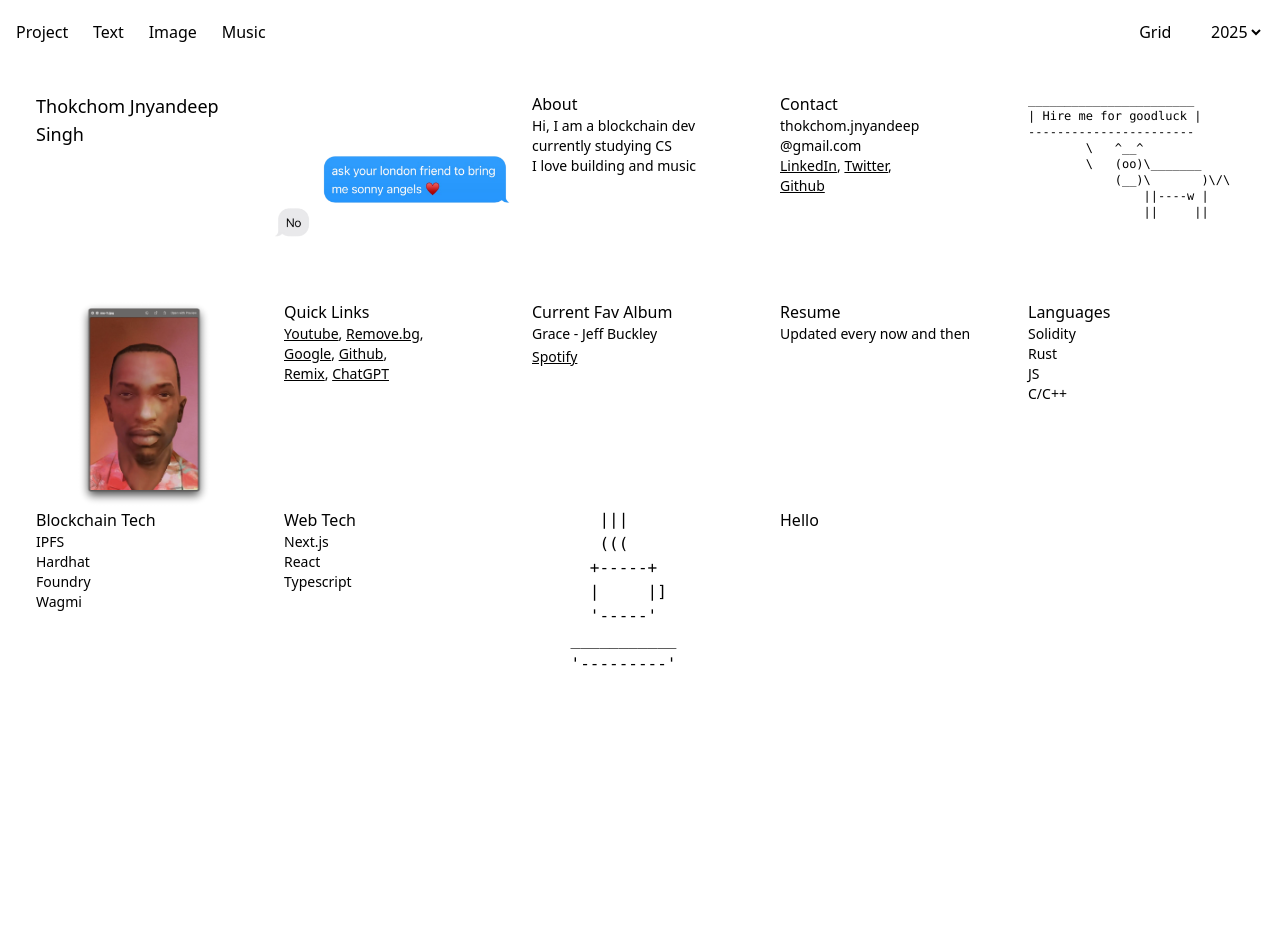
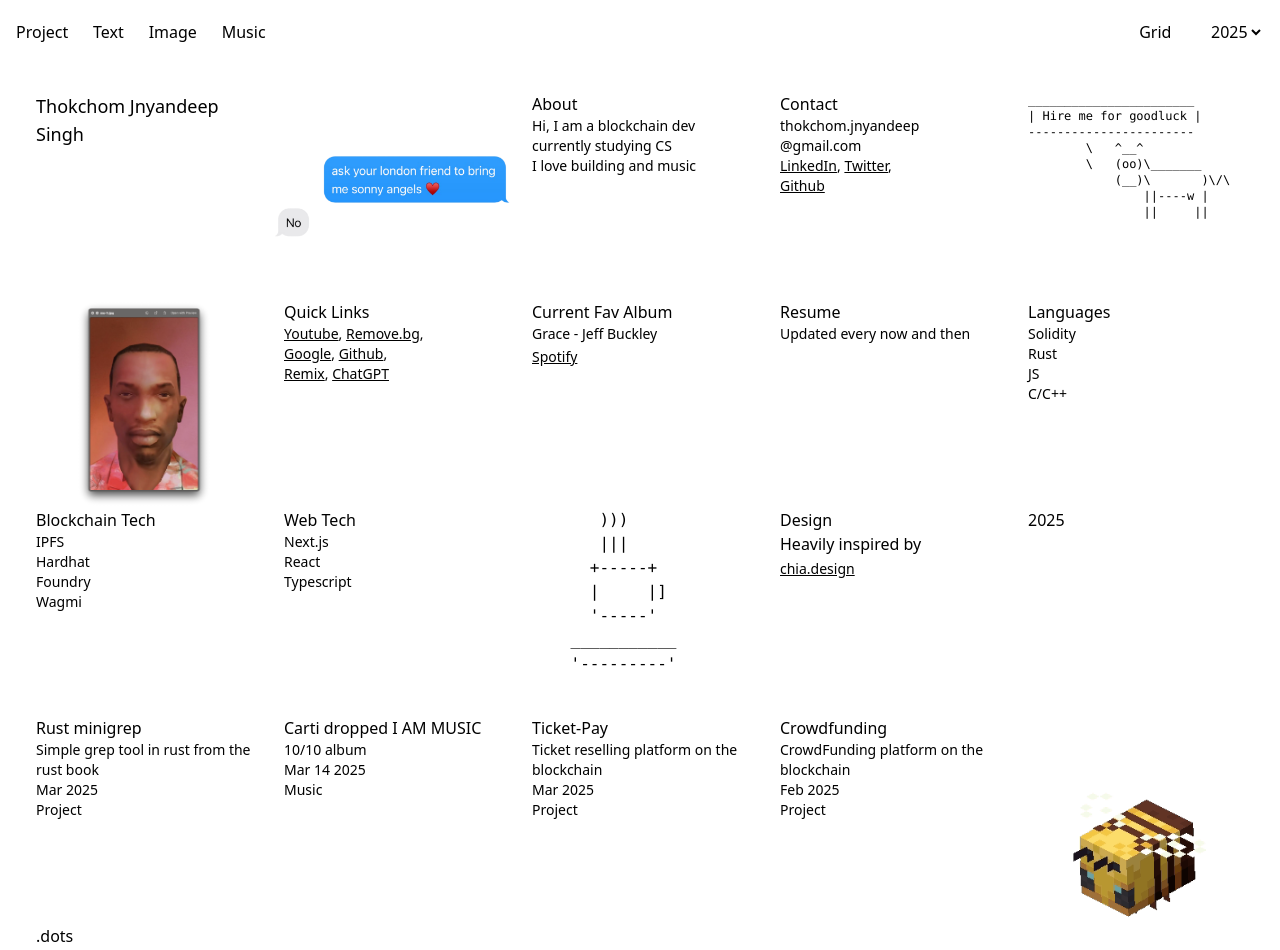
Before and after one commit to jny0444/portfolio, a Next.js app: page / in a window 1280 px wide. Shown: the top 950 px of the page. Before the commit the page ends 800 px from the top, so only its background shows below. Built offline with nearby package versions, Linux system fonts and the light colour scheme.

Commit message:
feat: 2025 projs

```diff
--- a/app/globals.css
+++ b/app/globals.css
@@ -3,3 +3,7 @@
 .outer-div > div {
   @apply p-4 pt-0 pb-0 h-40 md:h-52 ;
 }
+
+html {
+  scroll-behavior: smooth;
+}
--- a/app/page.tsx
+++ b/app/page.tsx
@@ -81,7 +81,15 @@ export default function Home() {
           </ol>
         </div>
         <Coffee />
+        <div className="hover:cursor-copy">
+          <p>Design</p>
+          <p>Heavily inspired by</p>
+          <a href="https://chia.design" className="text-sm underline">
+            chia.design
+          </a>
+        </div>
         <Project2025 />
+
       </div>
     </div>
   );
--- a/components/Navbar.tsx
+++ b/components/Navbar.tsx
@@ -1,12 +1,23 @@
 "use client";
 
+import { useRouter } from "next/navigation";
 import { useState } from "react";
 
 export default function Navbar() {
+    const router = useRouter();
   const [isClicked, setIsClicked] = useState(false);
   const [activeItem, setActiveItem] = useState<string | null>(null);
   const [selectedNav, setSelectedNav] = useState<string | null>(null);
   const [viewMode, setViewMode] = useState<"Grid" | "List">("Grid");
+
+  const handleSelectChange = (event: React.ChangeEvent<HTMLSelectElement>) => {
+    const selectedYear = event.target.value;
+    router.push(`#${selectedYear}`, undefined, { shallow: true });
+
+    // Scroll to the section
+    document.getElementById(selectedYear)?.scrollIntoView({ behavior: "smooth" });
+  };
+
 
   const handleNavClick = (item: string) => {
     setActiveItem(item);
@@ -87,7 +98,7 @@ export default function Navbar() {
             {viewMode}
           </li>
           <li className="py-1">
-            <select className="w-full md:w-auto cursor-s-resize">
+            <select className="w-full md:w-auto cursor-s-resize" onChange={handleSelectChange}>
               <option>2025</option>
               <option>2024</option>
               <option>2023</option>
--- a/components/Project-2025.tsx
+++ b/components/Project-2025.tsx
@@ -1,7 +1,54 @@
+import { project_2025 } from "@/constants/project-2025";
+import LinkTo from "./LinkTo";
+import Image from "next/image";
+
 export default function Project2025() {
-    return (
-        <div>
-            Hello
-        </div>
-    )
+  return (
+    <>
+      <div id="2025">2025</div>
+      {project_2025.map((project, index) => {
+        if (index < 4) {
+          return (
+            <div key={index}>
+              <LinkTo href={project.link} underline="underline">
+                <p className="text-base">{project.title}</p>
+                <p className="text-sm">{project.description}</p>
+                <p className="text-sm">{project.date}</p>
+                <p className="text-sm">{project.tags}</p>
+              </LinkTo>
+            </div>
+          );
+        }
+      })}
+
+      <div className="relative" key="bee">
+        <Image
+          src="/bee.gif"
+          alt="bee"
+          fill
+          className="object-contain rounded-lg"
+          draggable={false}
+        />
+      </div>
+
+      {project_2025.map((project, index) => {
+        if (index >= 4) {
+          return (
+            <div key={index}>
+              <LinkTo href={project.link} underline="underline">
+                <p className="text-base">{project.title}</p>
+                <p className="text-sm">{project.description}</p>
+                <p className="text-sm">{project.date}</p>
+                <p className="text-sm">{project.tags}</p>
+              </LinkTo>
+            </div>
+          );
+        }
+      })}
+    </>
+  );
 }
+
+{
+  /*  */
+}
--- /dev/null
+++ b/constants/project-2025.ts
@@ -0,0 +1,44 @@
+export interface Project {
+  title: string;
+  description: string;
+  tags: string;
+  date: string;
+  link?: string;
+}
+
+export const project_2025: Project[] = [
+  {
+    title: "Rust minigrep",
+    description: "Simple grep tool in rust from the rust book",
+    tags: "Project",
+    date: "Mar 2025",
+    link: "https://github.com/jny0444/rust-minigrep",
+  },
+  {
+    title: "Carti dropped I AM MUSIC",
+    description: "10/10 album",
+    tags: "Music",
+    date: "Mar 14 2025",
+  },
+  {
+    title: "Ticket-Pay",
+    description: "Ticket reselling platform on the blockchain",
+    tags: "Project",
+    date: "Mar 2025",
+    link: "https://github.com/jny0444/ticketpay",
+  },
+  {
+    title: "Crowdfunding",
+    description: "CrowdFunding platform on the blockchain",
+    tags: "Project",
+    date: "Feb 2025",
+    link: "https://github.com/jny0444/crowdfund",
+  },
+  {
+    title: ".dots",
+    description: "My personal config files",
+    tags: "Project",
+    date: "Jan 2025",
+    link: "https://github.com/jny0444/.dots",
+  }
+];
```
Also changed, not shown: public/bee.gif (added).
